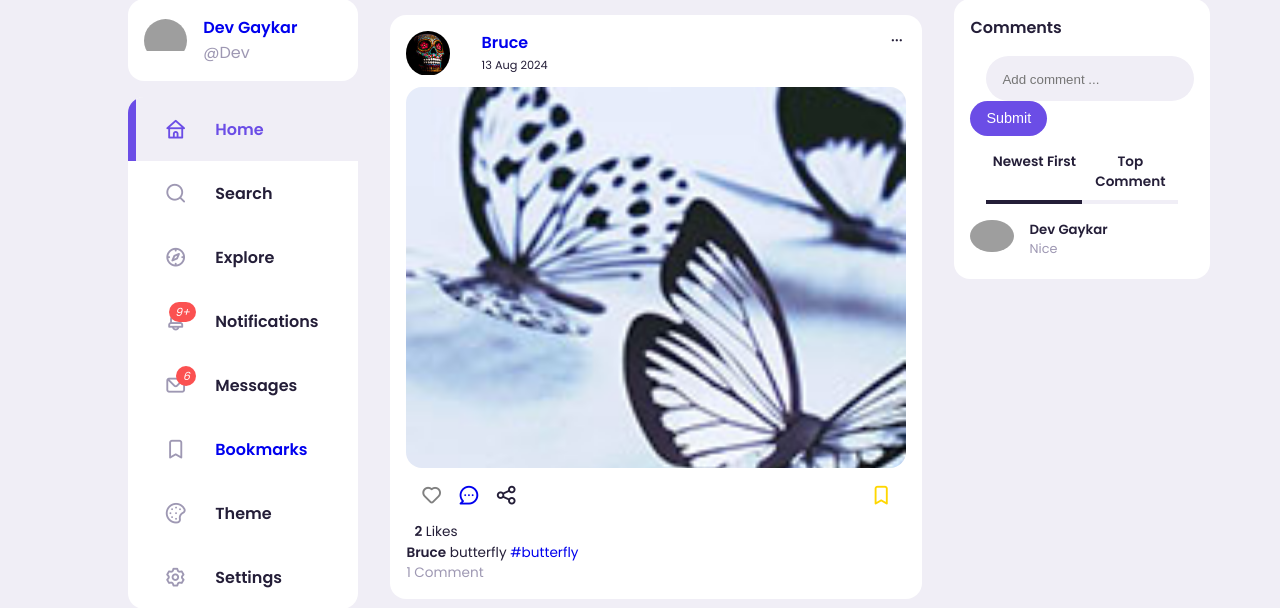
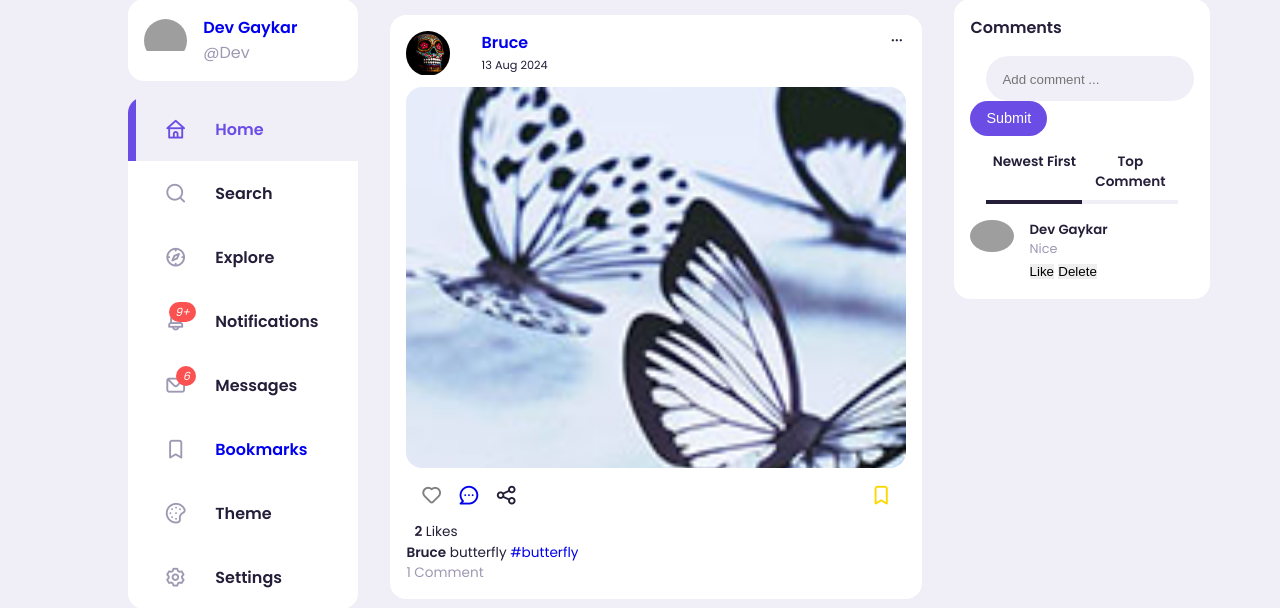
Before and after one commit to DevGaykar/Social-Media, a Django app: page /0db0769d-1f4b-4fc5-b22c-735ddddece50 in a window 1280 px wide. Shown: the part 87-695 px from the top of the page. Run offline with Django 5.2, Linux system fonts and the light colour scheme; a user stored in the database is signed in; data comes from the database, SQL or seed files in the repository; both versions use the stored data as it was after the commit; grey boxes are pictures that could not be loaded.

Commit message:
Added comment delete function

```diff
--- a/Social/Social/urls.py
+++ b/Social/Social/urls.py
@@ -34,6 +34,7 @@ urlpatterns = [
 
     #comment
     path('commentsent/<post_id>/', comment_sent, name='comment-sent'),
+    path('comment/delete/<pk>',comment_delete_view,name="comment-delete"),
 ]
 
 if settings.DEBUG:
--- a/Social/comment/templates/comment/comment.html
+++ b/Social/comment/templates/comment/comment.html
@@ -5,10 +5,20 @@
         {% else %}
             <span class="text-gray-500">no author</span>
         {% endif %}
+    </div>
 
-    </div>
     <div class="message-body">
         <h5>{{ comment.author.profile.first_name }} {{ comment.author.profile.last_name }}</h5>
         <p class="text-muted">{{ comment.body }}</p>
+
+         <div class="button-container">
+            <button class="like-button">Like</button>
+            {%  if user.is_authenticated and comment.author == user %}
+                 <form action="{% url 'comment-delete' comment.id %}" method="POST" style="display:inline;" onsubmit="return confirm('Are you sure you want to delete this comment?');">
+                    {% csrf_token %}
+                    <button type="submit">Delete</button>
+                </form>
+            {%endif%}
+        </div>
     </div>
 </div>
```
Also changed, not shown: Social/comment/views.py (+10 -1 lines), Social/db.sqlite3.
